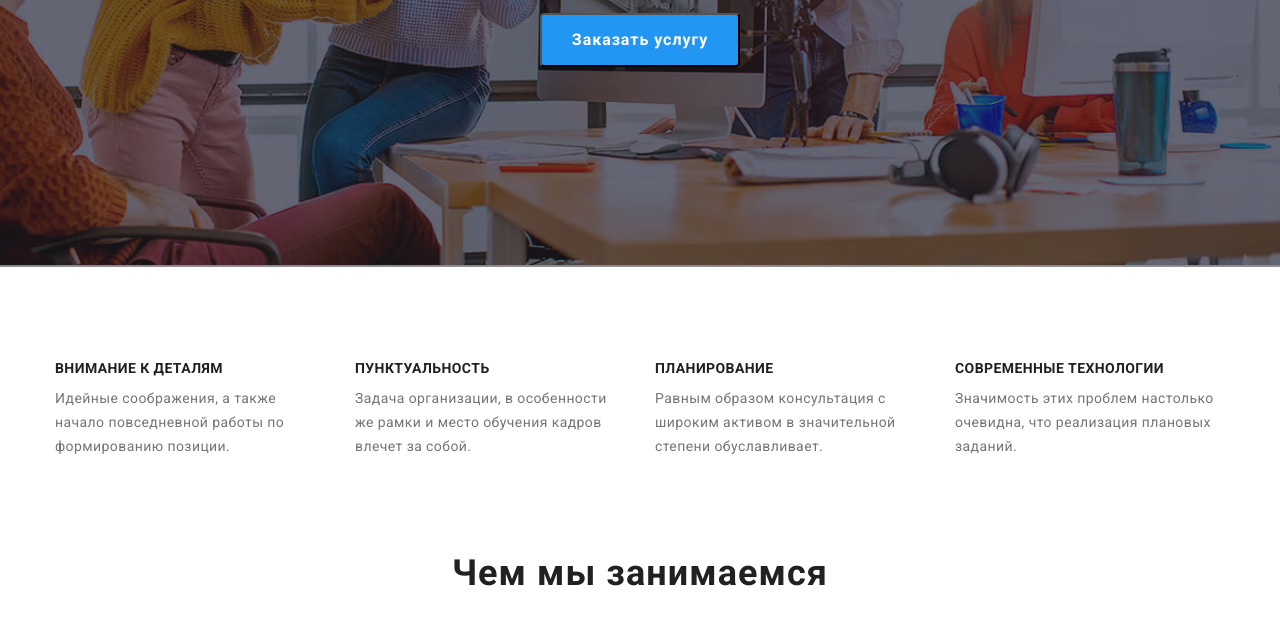
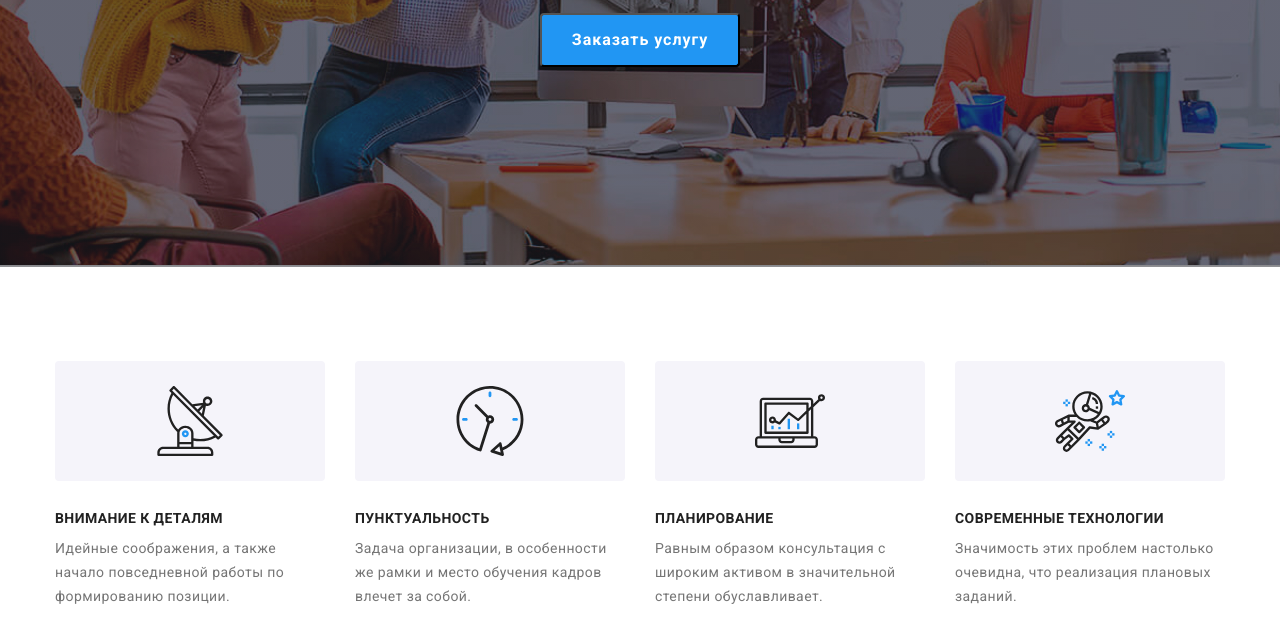
Before and after one commit to rus-ampm/goit-markup-hw-04, a plain HTML site: page index.html in a window 1280 px wide. Shown: the part 418-1060 px from the top of the page. Drawn offline with nearby package versions, Linux system fonts and the light colour scheme.

Commit message:
добавляет иконки в секцию Преимущества

```diff
--- a/css/styles.css
+++ b/css/styles.css
@@ -192,6 +192,17 @@ img {
 
 .features-list-item {
   width: 270px;
+}
+
+.thumb {
+  display: flex;
+  justify-content: center;
+  align-items: center;
+  width: 270px;
+  height: 120px;
+  margin-bottom: 30px;
+  background-color: var(--tertiary-background-color);
+  border-radius: 4px;
 }
 
 .features-title {
--- a/index.html
+++ b/index.html
@@ -59,24 +59,44 @@
         <div class="container">
           <ul class="features-list list">
             <li class="features-list-item">
+              <div class="thumb">
+                <svg class="features-list-item-icon" width="70" height="70">
+                  <use href="./images/icons.svg#antenna"></use>
+                </svg>
+              </div>
               <h3 class="features-title">Внимание к деталям</h3>
               <p class="features-text">
                 Идейные соображения, а также начало повседневной работы по формированию позиции.
               </p>
             </li>
             <li class="features-list-item">
+              <div class="thumb">
+                <svg class="features-list-item-icon" width="70" height="70">
+                  <use href="./images/icons.svg#clock"></use>
+                </svg>
+              </div>
               <h3 class="features-title">Пунктуальность</h3>
               <p class="features-text">
                 Задача организации, в особенности же рамки и место обучения кадров влечет за собой.
               </p>
             </li>
             <li class="features-list-item">
+              <div class="thumb">
+                <svg class="features-list-item-icon" width="70" height="70">
+                  <use href="./images/icons.svg#diagram"></use>
+                </svg>
+              </div>
               <h3 class="features-title">Планирование</h3>
               <p class="features-text">
                 Равным образом консультация с широким активом в значительной степени обуславливает.
               </p>
             </li>
             <li class="features-list-item">
+              <div class="thumb">
+                <svg class="features-list-item-icon" width="70" height="70">
+                  <use href="./images/icons.svg#astronaut"></use>
+                </svg>
+              </div>
               <h3 class="features-title">Современные технологии</h3>
               <p class="features-text">
                 Значимость этих проблем настолько очевидна, что реализация плановых заданий.
```
